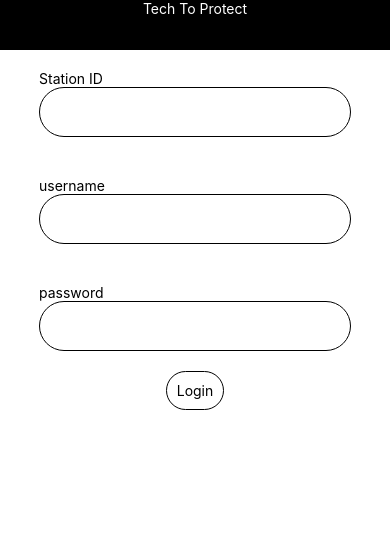
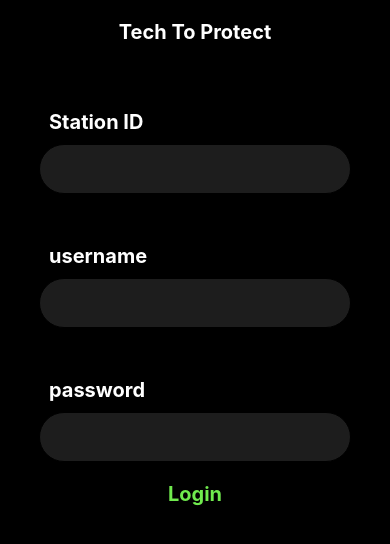
Before and after one commit to Inzurriaga/protect-app, a React Native app: screen / in a window 390 px wide. Shown: the top 544 px of the page. Built offline with nearby package versions, Linux system fonts and the light colour scheme.

Commit message:
css for all components

```diff
--- a/src/action/index.js
+++ b/src/action/index.js
@@ -8,3 +8,8 @@
   lat,
   long
 })
+
+export const bluetoothConnection = (bool) => ({
+  type: "BLUETOOTH_CONNECTION",
+  bool
+})
--- a/src/component/app/App.js
+++ b/src/component/app/App.js
@@ -3,10 +3,6 @@
 import {
   SafeAreaView,
   StyleSheet,
-  ScrollView,
-  View,
-  Text,
-  StatusBar,
   Dimensions
 } from 'react-native';
 import Header from "../header/Header";
@@ -19,17 +15,27 @@
 const App = (props) => {
   return (
       <Fragment>
-        <SafeAreaView>
-          <Header />
-          {
-            props.login ? <DashBoard /> : <Login />
-          }
+        <SafeAreaView style={styles.app}>
+            <Header />
+            {
+              props.login ? <DashBoard /> : <Login />
+            }
         </SafeAreaView>
       </Fragment>
   );
 };
 
+const mapStateToProps = (state) => ({
+  login: state.login
+})
+
+export default connect(mapStateToProps)(App);
+
 const styles = StyleSheet.create({
+  app: {
+    flex: 1,
+    backgroundColor: "#000000"
+  },
   header: {
     backgroundColor: "#000000",
     height: 30,
@@ -40,9 +46,3 @@
     textAlign: "center"
   }
 });
-
-const mapStateToProps = (state) => ({
-  login: state.login
-})
-
-export default connect(mapStateToProps)(App)
--- a/src/component/dashboard/Dashboard.js
+++ b/src/component/dashboard/Dashboard.js
@@ -4,11 +4,18 @@
 import {
   View,
   Text,
-  SafeAreaView
+  StyleSheet,
+  SafeAreaView,
+  Dimensions
+
 } from "react-native";
-import BackgroundTimer from "react-native-background-timer";
+// import BackgroundTimer from "react-native-background-timer";
 import { BleManager } from "react-native-ble-plx";
 import Location from "../location/Location"
+import { bluetoothConnection } from "../../action"
+
+const width = Dimensions.get("window").width;
+const height = Dimensions.get("window").height;
 
 
 export class DashBoard extends Component {
@@ -20,14 +27,12 @@
         name: "bill",
         pulse: 97,
         sp02: 95,
-        temperature: 98,
+        temperature: 0,
         co2: 180,
         co: 90,
         h2s: 90,
       },
-      timer: 0,
-      timerL: 0,
-      bluetooth: "none"
+      bluetoothScanning: true,
     }
     // web socket
     this.socket = io("http://localhost:3000");
@@ -35,75 +40,117 @@
     this.manager = new BleManager()
   }
 
-  componentDidMount() {
+  componentDidMount = () => {
+    console.log(this.state.user)
+    console.log(this.props.bluetoothConnectionStatus)
     this.manager.startDeviceScan(null, null, (error, device) => {
-      if(device.name === "DSD TECH") {
+      console.log(device)
+      if(device.name === "DSD TECH" && !this.props.bluetoothConnectionStatus ) {
         this.manager.stopDeviceScan();
+        this.setState({
+          bluetoothScanning: false
+        }, this.connectToDevice(device))
+      }
+    })
+  }
+
+
+  connectToDevice = (device) => {
     this.manager.connectToDevice(device.id).then((connectedDevice) => {
-          console.log(connectedDevice)
       connectedDevice.discoverAllServicesAndCharacteristics(
         connectedDevice.id
       ).then(() => {
-            console.log(connectedDevice)
-            this.manager.monitorCharacteristicForDevice(connectedDevice.id, "0000ffe0-0000-1000-8000-00805f9b34fb", "0000ffe1-0000-1000-8000-00805f9b34fb", (error, char) => {
-              console.log(atob(char.value))
-            })
+        this.props.bluetoothConnection(true);
+        this.monitorDevice(connectedDevice);
       })
     })
   }
+
+  monitorDevice = (connectedDevice) => {
+    this.manager.monitorCharacteristicForDevice(connectedDevice.id, "0000ffe0-0000-1000-8000-00805f9b34fb", "0000ffe1-0000-1000-8000-00805f9b34fb", (error, char) => {
+      this.setState({
+        user: {...this.state.user, temperature: Math.round(atob(char.value)*10)/10 }
+      }, this.updateHub() )
     })
+  }
 
-    upDateStatus = () => {
-      BackgroundTimer.runBackgroundTimer(() => {
-      },
-      1000);
-    }
+  updateHub = () => {
+    console.log(this.state.user.temperature)
   }
 
   render() {
-    const { user, timer, bluetooth } = this.state;
+    const { user } = this.state;
     return(
       <Fragment>
         <SafeAreaView>
-          <View>
-            <Text>Heart Rate</Text>
-            <Text>{user.pulse} bpm</Text>
+          <View style={styles.sensorContainer}>
+            <View style={styles.sensorData}>
+              <Text style={styles.sensorDataText}>{user.pulse} bpm</Text>
+              <Text style={styles.DataTypeText}>Heart Rate</Text>
             </View>
-          <View>
-            <Text>SPO2</Text>
-            <Text>{user.sp02} bpm</Text>
+            <View style={styles.sensorData}>
+              <Text style={styles.sensorDataText}>{user.sp02} bpm</Text>
+              <Text style={styles.DataTypeText}>SPO2</Text>
             </View>
-          <View>
-            <Text>Temp</Text>
-            <Text>{user.temperature} F</Text>
+            <View style={styles.sensorData}>
+              <Text style={styles.sensorDataText}>{ user.temperature + "\u00b0 F" }</Text>
+              <Text style={styles.DataTypeText}>Temp</Text>
             </View>
-          <View>
-            <View>
-              <Text>Co2</Text>
-              <Text>{user.co2} pp</Text>
           </View>
-            <View>
-              <Text>CO</Text>
-              <Text>{user.co} pp</Text>
+          <View style={styles.sensorContainer}>
+            <View style={styles.sensorData}>
+              <Text style={styles.sensorDataText}>{user.co2} pp</Text>
+              <Text style={styles.DataTypeText}>Co2</Text>
             </View>
-            <View>
-              <Text>H2S</Text>
-              <Text>{user.h2s} pp</Text>
+            <View style={styles.sensorData}>
+              <Text style={styles.sensorDataText}>{user.co} pp</Text>
+              <Text style={styles.DataTypeText}>CO</Text>
+            </View>
+            <View style={styles.sensorData}>
+              <Text style={styles.sensorDataText}>{user.h2s} pp</Text>
+              <Text style={styles.DataTypeText}>H2S</Text>
             </View>
           </View>
           <Location />
-          <View>
-            <Text>library {timer}</Text>
-            <Text>device {bluetooth}</Text>
-          </View>
         </SafeAreaView>
       </Fragment>
     )
   }
 
   componentWillUnmount() {
-    BackgroundTimer.stopBackgroundTimer();
+    // this.manager.cancelDeviceConnection()
   }
 }
 
-export default connect()(DashBoard)
+export const mapStateToProps = (state) => ({
+  bluetoothConnectionStatus: state.bluetoothConnectionStatus
+})
+
+export const mapDispatchToProps = (dispatch) => ({
+  bluetoothConnection: bool => dispatch(bluetoothConnection(bool))
+})
+
+export default connect(mapStateToProps, mapDispatchToProps)(DashBoard)
+
+const styles = StyleSheet.create({
+  sensorContainer: {
+    backgroundColor: "#ffffff",
+    display: "flex",
+    flexDirection: "row",
+    justifyContent: "space-around",
+    borderRadius: 25,
+    margin: 10,
+    backgroundColor: "#1d1d1d",
+  },
+  sensorData: {
+    padding: 20,
+  },
+  sensorDataText: {
+    fontSize: 30,
+    color: "#ffffff"
+  },
+  DataTypeText: {
+    textAlign: "center",
+    color: "#ffffff"
+  }
+});
--- a/src/component/header/Header.js
+++ b/src/component/header/Header.js
@@ -1,6 +1,6 @@
 import React, { Fragment, Component } from "react";
 import { connect } from "react-redux";
-import { View, Text, Button, StyleSheet} from "react-native";
+import { View, Text, TouchableOpacity, StyleSheet} from "react-native";
 import { toggleLogin } from "../../action/index.js";
 
 export class Header extends Component {
@@ -21,7 +21,7 @@
         <View style={styles.header}>
           <Text style={styles.title}>Tech To Protect</Text>
           {
-            this.props.login ? <Button onPress={this.loginOut} title="Log Out"></Button> : null
+            this.props.login ? <TouchableOpacity onPress={this.loginOut}><Text style={styles.logOut}>LogOUt</Text></TouchableOpacity> : null
           }
         </View>
       </Fragment>
@@ -32,11 +32,19 @@
 const styles = StyleSheet.create({
   header: {
     backgroundColor: "#000000",
-    height: 50,
+    height: 80,
+    padding: 20
   },
   title: {
     color: "#ffffff",
+    fontSize: 20,
+    fontWeight: "bold",
     textAlign: "center",
+  },
+  logOut: {
+    color: "#ef3405",
+    fontWeight: "bold",
+    textAlign: "right"
   }
 })
 
--- a/src/component/location/Location.js
+++ b/src/component/location/Location.js
@@ -2,7 +2,8 @@
 import { connect } from "react-redux";
 import {
     Text,
-    View
+    View,
+    StyleSheet
 } from "react-native";
 import RNLocation from "react-native-location";
 
@@ -10,7 +11,10 @@
     constructor() {
         super();
         this.state = {
-            location: 0
+            location: {
+                longitude: 0,
+                latitude: 0
+            }
         }
         RNLocation.configure({
             distanceFilter: 0,
@@ -74,9 +78,15 @@
         const { location } = this.state;
         return(
             <Fragment>
-                <View>
-                    <Text>latitude {location.latitude} </Text>
-                    <Text>longitude {location.longitude}</Text>
+                <View style={styles.sensorContainer}>
+                    <View style={styles.sensorData}>
+                        <Text style={styles.sensorDataText}>{location.latitude} </Text>
+                        <Text style={styles.DataTypeText}>latitude</Text>
+                    </View>
+                    <View style={styles.sensorData}>
+                        <Text style={styles.sensorDataText}>{location.longitude}</Text>
+                        <Text style={styles.DataTypeText}>longitude</Text>
+                    </View>
                 </View>
             </Fragment>
         )
@@ -88,3 +98,26 @@
 }
 
 export default connect()(Location)
+
+const styles = StyleSheet.create({
+    sensorContainer: {
+      backgroundColor: "#ffffff",
+      display: "flex",
+      flexDirection: "row",
+      justifyContent: "space-around",
+      borderRadius: 25,
+      margin: 10,
+      backgroundColor: "#1d1d1d",
+    },
+    sensorData: {
+      padding: 20
+    },
+    sensorDataText: {
+      fontSize: 30,
+      color: "#ffffff"
+    },
+    DataTypeText: {
+      textAlign: "center",
+      color: "#ffffff"
+    }
+  });
--- a/src/component/login/Login.js
+++ b/src/component/login/Login.js
@@ -32,19 +32,19 @@
       <Fragment>
         <SafeAreaView style={styles.login}>
           <View style={styles.inputForm}>
-            <Text>Station ID</Text>
+            <Text style={styles.text}>Station ID</Text>
             <TextInput style={styles.input}/>
           </View>
           <View style={styles.inputForm}>
-            <Text>username</Text>
+            <Text style={styles.text}>username</Text>
             <TextInput style={styles.input}/>
           </View>
           <View style={styles.inputForm}>
-            <Text>password</Text>
+            <Text style={styles.text}>password</Text>
             <TextInput style={styles.input}/>
           </View>
           <TouchableOpacity onPress={this.loginInUser} title="Login" style={styles.button}>
-            <Text>Login</Text>
+            <Text style={styles.loginText}>Login</Text>
           </TouchableOpacity>
         </SafeAreaView>
       </Fragment>
@@ -62,8 +62,8 @@
     marginBottom: 20,
   },
   input: {
-    backgroundColor: "#FFFFFF",
-    borderColor: "#000000",
+    backgroundColor: "#1d1d1d",
+    color: "#ffffff",
     borderStyle: "solid",
     borderWidth: 1,
     borderRadius: 25,
@@ -71,13 +71,22 @@
     width: width * .8,
     padding: 10
   },
+  text: {
+    color: "#ffffff",
+    fontSize: 20,
+    fontWeight: "bold",
+    margin: 10
+  },
   button: {
-    backgroundColor: "#ffffff",
-    borderColor: "#000000",
-    borderStyle: "solid",
-    borderWidth: 1,
-    borderRadius:  25,
-    padding: 10,
+    color: "#ffffff",
+    width: 70
+
+  },
+  loginText: {
+    color: "#70ea4e",
+    fontSize: 20,
+    fontWeight: "bold",
+    textAlign: "center"
   }
 });
 
--- a/src/reducer/rootReducer.js
+++ b/src/reducer/rootReducer.js
@@ -1,6 +1,8 @@
 import { combineReducers } from "redux";
 import { login } from "./login";
+import { bluetoothConnectionStatus } from "./bluetoothConnectionStatus";
 
 export const rootReducer = combineReducers({
-  login
+  login,
+  bluetoothConnectionStatus
 })
```
Also changed, not shown: src/reducer/bluetoothConnectionStatus.js (added, +8 -0 lines), 1 other file (tests, documents, lock files or other folders). Lines whose indentation alone changed are shown as unchanged.
